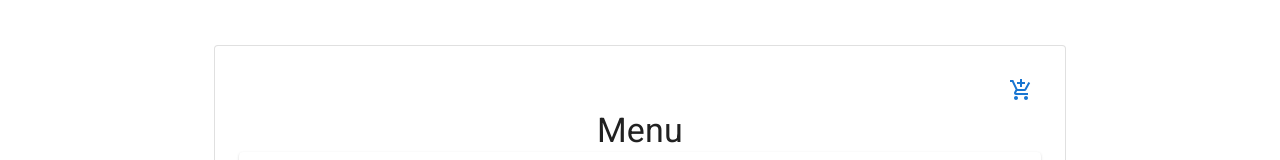
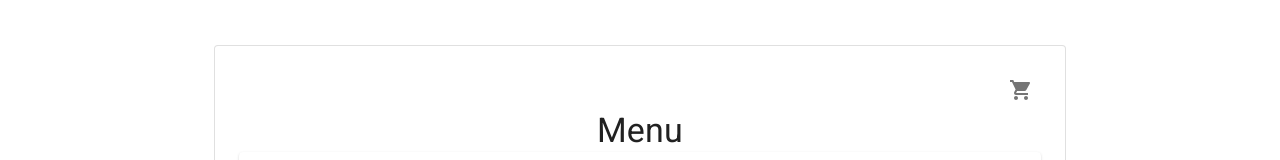
Before and after one commit to billnguyennn/Web-Application-Restaurant, a React (Create React App) app in the folder frontend/: page /order in a window 1280 px wide. Shown: the part 148-308 px from the top of the page. Built offline with nearby package versions, Linux system fonts and the light colour scheme; no server answers.

Commit message:
delete redundant page

```diff
--- a/frontend/src/component/FunctionAdmin/FunctionAddItem.js
+++ b/frontend/src/component/FunctionAdmin/FunctionAddItem.js
@@ -11,6 +11,7 @@ import { createTheme, ThemeProvider } from '@mui/material/styles';
 import MenuAddForm from './MenuAddForm';
 import axios from 'axios';
 import { useNavigate, Link } from "react-router-dom";
+import { useEffect } from 'react';
 
 
 
@@ -41,10 +42,18 @@ function AddItem() {
     // and return to the dashboard of admin
     if (newMenuItems.data === true) {
       return navigate("/admin");
-    }else {
+    } else {
       return navigate("/");
     }
   }
+
+  // Check if they have credential to access the admin page
+  useEffect(() => {
+    if (!localStorage.getItem('logInStatus')) {
+      return navigate("/signin");
+    }
+  });
+
 
   return (
     <ThemeProvider theme={theme}>
--- a/frontend/src/component/FunctionAdmin/FunctionUpdateItem.js
+++ b/frontend/src/component/FunctionAdmin/FunctionUpdateItem.js
@@ -10,7 +10,7 @@ import Typography from '@mui/material/Typography';
 import { createTheme, ThemeProvider } from '@mui/material/styles';
 import MenuUpdateForm from './MenuUpdateForm';
 import axios from 'axios';
-import { Link, useParams, useNavigate} from "react-router-dom";
+import { Link, useParams, useNavigate } from "react-router-dom";
 import { useState, useEffect } from 'react';
 
 
@@ -36,16 +36,23 @@ function FunctionUpdateItem() {
             description: data.get('description'),
             image: data.get('image'),
         });
-        if(res.data === true){
+        if (res.data === true) {
             return navigate("/admin/menu");
         }
     }
-   // query db from backend to display on a form
+    // query db from backend to display on a form
     useEffect(async () => {
         const updateMenu = await axios.get("http://localhost:4200/admin/menu/update",
             { params: { _id: routeParams.id } })
         setForm(updateMenu.data);
     }, [])
+
+    // Check if they have credential to access the admin page
+    useEffect(() => {
+        if (!localStorage.getItem('logInStatus')) {
+            return navigate("/signin");
+        }
+    });
 
     return (
         <ThemeProvider theme={theme}>
--- a/frontend/src/component/Pages/Order.js
+++ b/frontend/src/component/Pages/Order.js
@@ -16,10 +16,21 @@ import Typography from '@mui/material/Typography';
 import { createTheme, ThemeProvider } from '@mui/material/styles';
 import Fab from '@mui/material/Fab';
 import AddIcon from '@mui/icons-material/Add';
-import AddShoppingCartIcon from '@mui/icons-material/AddShoppingCart';
+import RemoveIcon from '@mui/icons-material/Remove';
 import IconButton from '@mui/material/IconButton';
+import Badge from '@mui/material/Badge';
+import { styled } from '@mui/material/styles';
+import ShoppingCartIcon from '@mui/icons-material/ShoppingCart';
 
 const theme = createTheme();
+const StyledBadge = styled(Badge)(({ theme }) => ({
+    '& .MuiBadge-badge': {
+        right: -3,
+        top: 13,
+        border: `2px solid ${theme.palette.background.paper}`,
+        padding: '0 4px',
+    },
+}));
 function Order() {
 
     const [menu, setMenu] = useState();
@@ -31,12 +42,12 @@ function Order() {
     else (!=== undefined), increment the value of the item;
     */
     function increase(row) {
-        if(chooseItems[row._id] === undefined){
+        if (chooseItems[row._id] === undefined) {
             // chooseItems[row._id] = 1;
-            setChooseItems({ ...chooseItems, [row._id] : 1 });
-        }else{
+            setChooseItems({ ...chooseItems, [row._id]: 1 });
+        } else {
             // chooseItems[row._id] = chooseItems[row._id] + 1;
-            setChooseItems({ ...chooseItems, [row._id] : chooseItems[row._id] + 1 });
+            setChooseItems({ ...chooseItems, [row._id]: chooseItems[row._id] + 1 });
         }
         console.log(chooseItems);
     }
@@ -46,8 +57,8 @@ function Order() {
     */
 
     function decrease(row) {
-        if(chooseItems[row._id]){
-            setChooseItems({...chooseItems, [row._id] : chooseItems[row._id] - 1 })
+        if (chooseItems[row._id]) {
+            setChooseItems({ ...chooseItems, [row._id]: chooseItems[row._id] - 1 })
         }
         console.log(chooseItems);
     }
@@ -78,9 +89,11 @@ function Order() {
             </AppBar>
             <Container component="main" maxWidth="md" sx={{ mb: 4 }}>
                 <Paper variant="outlined" align="right" sx={{ my: { xs: 3, md: 6 }, p: { xs: 2, md: 3 } }}>
-                <IconButton color="primary" aria-label="add to shopping cart">
-                    <AddShoppingCartIcon />
-                </IconButton>
+                    <IconButton aria-label="cart">
+                        <StyledBadge badgeContent={0} color="secondary">
+                            <ShoppingCartIcon />
+                        </StyledBadge>
+                    </IconButton>
                     <Typography component="h1" variant="h4" align="center">
                         Menu
                     </Typography>
@@ -108,8 +121,8 @@ function Order() {
                                         <TableCell align="center">{row.price}</TableCell>
                                         <TableCell align="center">{row.description}</TableCell>
                                         <TableCell>
-                                            <Fab size="small" color="secondary" aria-label="add" onClick={() => decrease(row)}>
-                                                <AddIcon />
+                                            <Fab size="small" color="secondary" onClick={() => decrease(row)}>
+                                                <RemoveIcon />
                                             </Fab>
                                         </TableCell>
                                         <TableCell align="center">
```
Also changed, not shown: frontend/src/component/Admin/SignIn.js (deleted, +0 -128 lines).
